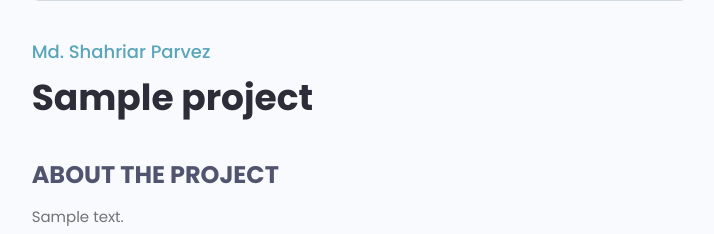
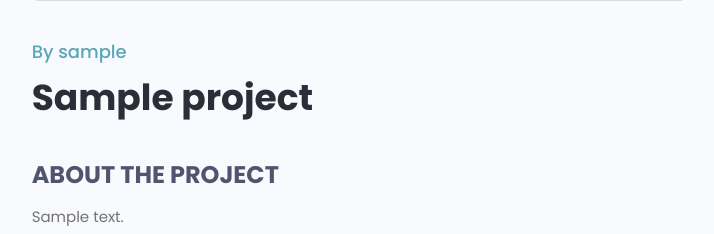
Before and after one commit to RJD02/Projects-Showcase, a Django app: page /projects/project/00000000-0000-0000-0000-000000000001 in a window 1280 px wide. Shown: the part 508-742 px from the top of the page, without its empty margins (465-1179 px from the left). Run offline with Django 4.2, Linux system fonts and the light colour scheme; tables that the repository leaves empty hold one stand-in row (values such as "Sample post"); grey boxes marked "Sample" are stand-in pictures; some libraries are stand-ins or nearby versions.

Commit message:
Render name dynamically

```diff
--- a/projects/templates/projects/single-project.html
+++ b/projects/templates/projects/single-project.html
@@ -27,7 +27,7 @@
         </div>
         <div class="column column--2of3">
           <img class="singleProject__preview" src="{{project.featured_image.url}}" alt="{{project.title}} thumbnail" />
-          <a href="profile.html" class="singleProject__developer">Md. Shahriar Parvez</a>
+          <a href="profile.html" class="singleProject__developer">By {{project.owner}}</a>
           <h2 class="singleProject__title">{{project.title}}</h2>
           <h3 class="singleProject__subtitle">About the Project</h3>
           <div class="singleProject__info">
```
